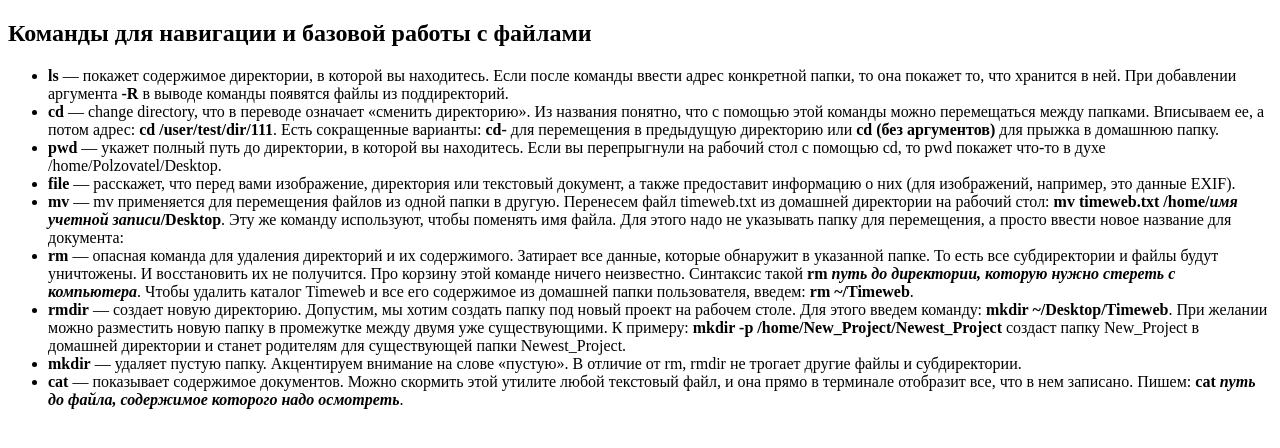
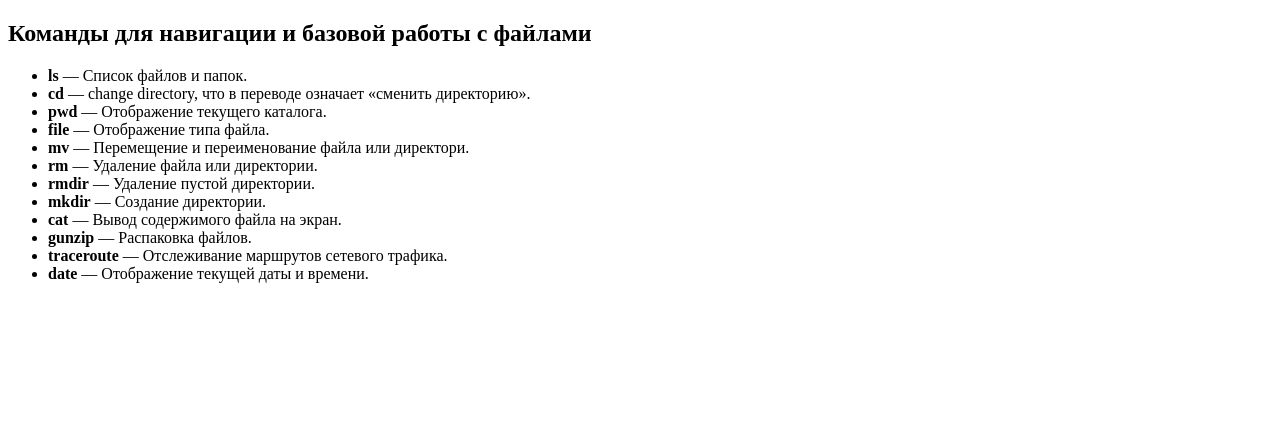
Before and after one commit to PetrovAnton23/HomeWork, a plain HTML site: page macOS.html in a window 1280 px wide. Drawn offline with Linux system fonts and the light colour scheme.

Commit message:
HomeWork

```diff
--- a/macOS.html
+++ b/macOS.html
@@ -15,52 +15,40 @@
 <body>
 <h2>Команды для навигации и базовой работы с файлами</h2>
 <ul>
-    <li><strong>ls</strong> — покажет содержимое директории, в которой вы находитесь. Если после команды ввести адрес
-        конкретной папки, то она покажет то, что хранится в ней. При добавлении аргумента <strong>-R</strong> в выводе
-        команды появятся файлы из поддиректорий.
+    <li><strong>ls</strong> — Список файлов и папок.
     </li>
 
-    <li><strong>cd</strong> — change directory, что в переводе означает «сменить директорию». Из названия понятно, что с
-        помощью этой команды можно перемещаться между папками. Вписываем ее, а потом адрес: <strong>cd
-        /user/test/dir/111</strong>. Есть сокращенные варианты: <strong>cd-</strong> для перемещения в предыдущую
-        директорию или <strong>cd (без аргументов)</strong> для прыжка в домашнюю папку.
+    <li><strong>cd</strong> — change directory, что в переводе означает «сменить директорию».
     </li>
 
-    <li><strong>pwd</strong> — укажет полный путь до директории, в которой вы находитесь. Если вы перепрыгнули на
-        рабочий стол с помощью cd, то pwd покажет что-то в духе /home/Polzovatel/Desktop.
+    <li><strong>pwd</strong> — Отображение текущего каталога.
     </li>
 
-    <li><strong>file</strong> — расскажет, что перед вами изображение, директория или текстовый документ, а также
-        предоставит информацию о них (для изображений, например, это данные EXIF).
+    <li><strong>file</strong> — Отображение типа файла.
     </li>
 
-    <li><strong>mv</strong> — mv применяется для перемещения файлов из одной папки в другую. Перенесем файл timeweb.txt
-        из домашней директории на рабочий стол: <strong>mv timeweb.txt /home/<em>имя учетной
-        записи</em>/Desktop</strong>. Эту же команду используют, чтобы поменять имя файла. Для этого надо не
-        указывать папку для перемещения, а просто ввести новое название для документа:
+    <li><strong>mv</strong> — Перемещение и переименование файла или директори.
     </li>
 
-    <li><strong>rm</strong> — опасная команда для удаления директорий и их содержимого. Затирает все данные, которые
-        обнаружит в указанной папке. То есть все субдиректории и файлы будут уничтожены. И восстановить их не получится.
-        Про корзину этой команде ничего неизвестно. Синтаксис такой <strong>rm <em>путь до директории, которую нужно
-        стереть с компьютера</em></strong>. Чтобы удалить каталог&nbsp;Timeweb и все его содержимое из домашней
-        папки пользователя, введем: <strong>rm ~/Timeweb</strong>.
+    <li><strong>rm</strong> — Удаление файла или директории.
     </li>
 
-    <li><strong>rmdir</strong> — создает новую директорию. Допустим, мы хотим создать папку под новый проект на рабочем
-        столе. Для этого введем команду: <strong>mkdir ~/Desktop/Timeweb</strong>. При желании можно разместить новую
-        папку в промежутке между двумя уже существующими. К примеру: <strong>mkdir -p
-        /home/New_Project/Newest_Project</strong> создаст папку New_Project в домашней директории и станет родителям
-        для существующей папки Newest_Project.
+    <li><strong>rmdir</strong> — Удаление пустой директории.
     </li>
 
-    <li><strong>mkdir</strong> — удаляет пустую папку. Акцентируем внимание на слове «пустую». В отличие от rm, rmdir не
-        трогает другие файлы и субдиректории.
+    <li><strong>mkdir</strong> — Создание директории.
     </li>
 
-    <li><strong>cat</strong> — показывает содержимое документов. Можно скормить этой утилите любой текстовый файл, и она
-        прямо в терминале отобразит все, что в нем записано. Пишем: <strong>cat <em>путь до файла, содержимое которого
-        надо осмотреть</em></strong>.
+    <li><strong>cat</strong> — Вывод содержимого файла на экран.
+    </li>
+
+    <li><strong>gunzip</strong> — Распаковка файлов.
+    </li>
+
+    <li><strong>traceroute</strong> — Отслеживание маршрутов сетевого трафика.
+    </li>
+
+    <li><strong>date</strong> — Отображение текущей даты и времени.
     </li>
 
 </ul>
```
